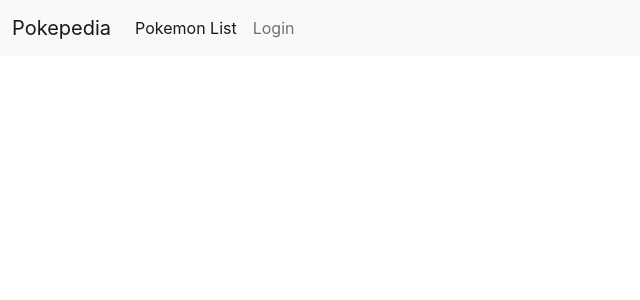
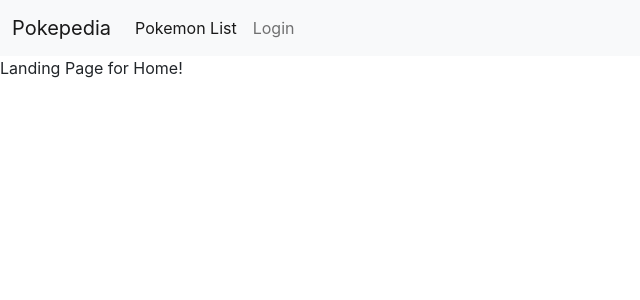
Before and after one commit to greguniv/pokedex-app, a React (Create React App) app: page / in a window 1280 px wide. Shown: the top 300 px of the page, without its empty margins (0-640 px from the left). Built offline with nearby package versions, Linux system fonts and the light colour scheme.

Commit message:
created home and pokemon list components

```diff
--- a/src/App.js
+++ b/src/App.js
@@ -5,10 +5,12 @@ import { Routes, Route } from 'react-router-dom'
 import Nav from './components/Nav'
 // Pages
 import Login from './pages/Login'
+import Home from './pages/Home';
+import PokemonList from './pages/PokemonList';
 // Contexts
 import UserContext from './contexts/UserContext'
 
-function App() {
+const App = () => {
   // In order for us to use our context, we import first, then we can use the useContext hook to access our context
   // const user = useContext(UserContext)
   // console.log(user)
@@ -25,8 +27,11 @@ function App() {
         {/* We need to wrap our all of our Routes inside react router Routes component */}
 
         <Routes>
+          <Route path='/' element={<Home />}/>
           <Route path='login' element={<Login setUser={setUser} />} />
+          <Route path='pokemon/list' element={<PokemonList />} />
         </Routes>
+
       </UserContext.Provider>
     </div>
   );
--- /dev/null
+++ b/src/pages/Home/index.js
@@ -0,0 +1,11 @@
+import React from 'react';
+
+const Home = () => {
+    return (
+        <div>
+            Landing Page for Home!
+        </div>
+    );
+}
+
+export default Home;
--- /dev/null
+++ b/src/pages/PokemonList/index.js
@@ -0,0 +1,11 @@
+import React from 'react';
+
+const PokemonList = () => {
+    return (
+        <div>
+            POKEMON LIST
+        </div>
+    );
+}
+
+export default PokemonList;
```
